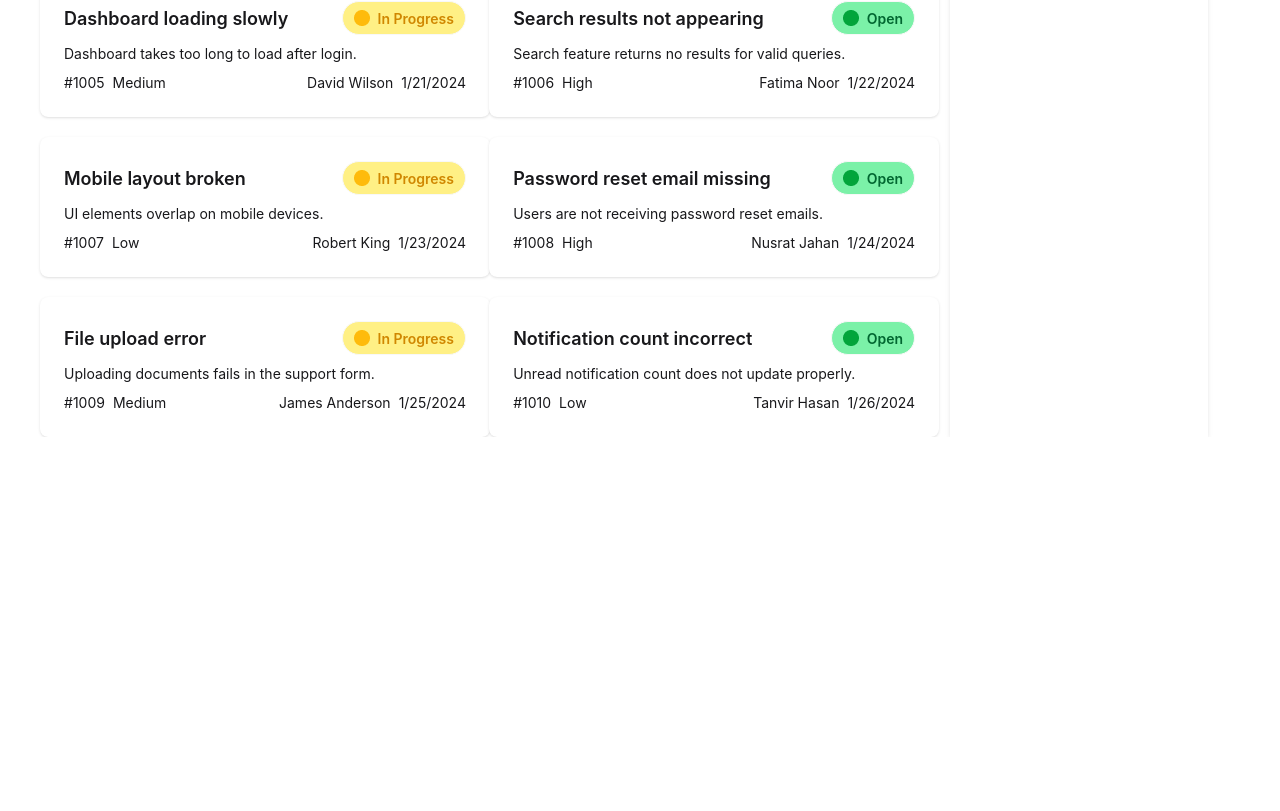
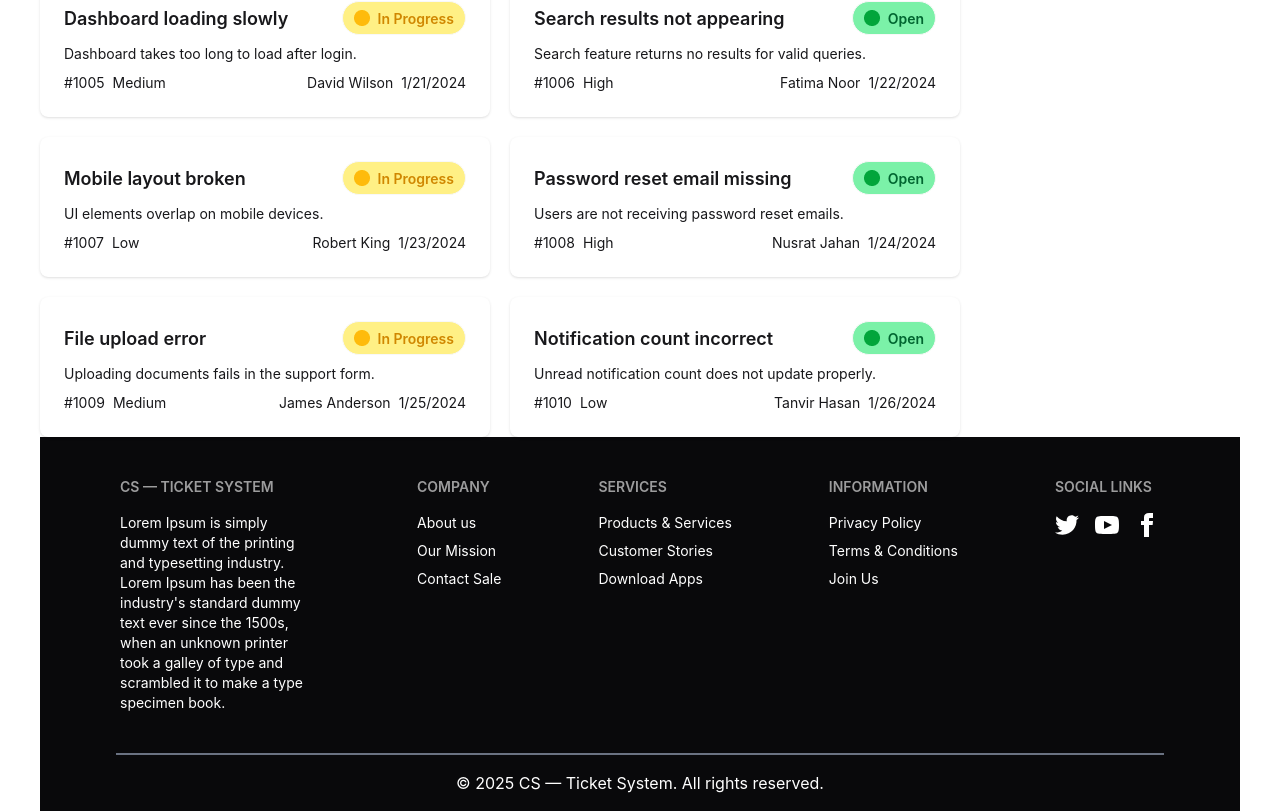
Before and after one commit to SBAhsan/Ticket-System-A2, a React (Vite) app: page / in a window 1280 px wide. Shown: the part 856-1667 px from the top of the page. Before the commit the page ends 1293 px from the top, so only its background shows below. Built offline with nearby package versions, Linux system fonts and the light colour scheme.

Commit message:
added footer part and toast and completed the project

```diff
--- a/package.json
+++ b/package.json
@@ -13,6 +13,7 @@
     "@tailwindcss/vite": "^4.2.1",
     "react": "^19.2.0",
     "react-dom": "^19.2.0",
+    "react-toastify": "^11.0.5",
     "tailwindcss": "^4.2.1"
   },
   "devDependencies": {
--- a/src/App.jsx
+++ b/src/App.jsx
@@ -3,6 +3,8 @@
 import Banner from "./components/Banner/Banner";
 import Navbar from "./components/Navbar/Navbar";
 import Tickets from "./components/Tickets/Tickets";
+import Footer from "./components/Footer/Footer";
+import { ToastContainer, toast } from 'react-toastify';
 
 const ticketsLink = fetch("/public/tickets.json").then((res) => res.json());
 
@@ -23,6 +25,7 @@
     const newTasks = taskStatus.filter(task => task.id !== taskId);
     setTaskStatus(newTasks);
     setInProgressCount(inProgressCount - 1);
+    toast(`One task is completed. ${newTasks.length} more tasks remaining.`)
   };
 
   const handleResolveTask = (taskTitle) => {
@@ -46,6 +49,8 @@
           handleResolveTask={handleResolveTask}
         ></Tickets>
       </Suspense>
+      <Footer></Footer>
+      <ToastContainer />
     </div>
   );
 }
--- a/src/components/Footer/Footer.jsx
+++ b/src/components/Footer/Footer.jsx
@@ -1,11 +1,82 @@
-import React from 'react';
+import React from "react";
 
 const Footer = () => {
-    return (
-        <div>
-
+  return (
+    <div>
+      <footer className="bg-neutral text-white">
+        <div className="footer footer-vertical md:footer-horizontal md:ml-10 p-10">
+          <nav>
+            <h6 className="footer-title ">CS — Ticket System</h6>
+            <p className="w-50">
+              Lorem Ipsum is simply dummy text of the printing and typesetting
+              industry. Lorem Ipsum has been the industry's standard dummy text
+              ever since the 1500s, when an unknown printer took a galley of
+              type and scrambled it to make a type specimen book.
+            </p>
+          </nav>
+          <nav>
+            <h6 className="footer-title">Company</h6>
+            <a className="link link-hover">About us</a>
+            <a className="link link-hover">Our Mission</a>
+            <a className="link link-hover">Contact Sale</a>
+          </nav>
+          <nav>
+            <h6 className="footer-title">Services</h6>
+            <a className="link link-hover">Products & Services</a>
+            <a className="link link-hover">Customer Stories</a>
+            <a className="link link-hover">Download Apps</a>
+          </nav>
+          <nav>
+            <h6 className="footer-title">Information</h6>
+            <a className="link link-hover">Privacy Policy</a>
+            <a className="link link-hover">Terms & Conditions</a>
+            <a className="link link-hover">Join Us</a>
+          </nav>
+          <nav>
+            <h6 className="footer-title">Social Links</h6>
+            <div className="grid grid-flow-col gap-4">
+              <a>
+                <svg
+                  xmlns="http://www.w3.org/2000/svg"
+                  width="24"
+                  height="24"
+                  viewBox="0 0 24 24"
+                  className="fill-current"
+                >
+                  <path d="M24 4.557c-.883.392-1.832.656-2.828.775 1.017-.609 1.798-1.574 2.165-2.724-.951.564-2.005.974-3.127 1.195-.897-.957-2.178-1.555-3.594-1.555-3.179 0-5.515 2.966-4.797 6.045-4.091-.205-7.719-2.165-10.148-5.144-1.29 2.213-.669 5.108 1.523 6.574-.806-.026-1.566-.247-2.229-.616-.054 2.281 1.581 4.415 3.949 4.89-.693.188-1.452.232-2.224.084.626 1.956 2.444 3.379 4.6 3.419-2.07 1.623-4.678 2.348-7.29 2.04 2.179 1.397 4.768 2.212 7.548 2.212 9.142 0 14.307-7.721 13.995-14.646.962-.695 1.797-1.562 2.457-2.549z"></path>
+                </svg>
+              </a>
+              <a>
+                <svg
+                  xmlns="http://www.w3.org/2000/svg"
+                  width="24"
+                  height="24"
+                  viewBox="0 0 24 24"
+                  className="fill-current"
+                >
+                  <path d="M19.615 3.184c-3.604-.246-11.631-.245-15.23 0-3.897.266-4.356 2.62-4.385 8.816.029 6.185.484 8.549 4.385 8.816 3.6.245 11.626.246 15.23 0 3.897-.266 4.356-2.62 4.385-8.816-.029-6.185-.484-8.549-4.385-8.816zm-10.615 12.816v-8l8 3.993-8 4.007z"></path>
+                </svg>
+              </a>
+              <a>
+                <svg
+                  xmlns="http://www.w3.org/2000/svg"
+                  width="24"
+                  height="24"
+                  viewBox="0 0 24 24"
+                  className="fill-current"
+                >
+                  <path d="M9 8h-3v4h3v12h5v-12h3.642l.358-4h-4v-1.667c0-.955.192-1.333 1.115-1.333h2.885v-5h-3.808c-3.596 0-5.192 1.583-5.192 4.615v3.385z"></path>
+                </svg>
+              </a>
+            </div>
+          </nav>
         </div>
-    );
+        <p className="text-center border-t-2 border-gray-500 mx-19 py-4">
+          © 2025 CS — Ticket System. All rights reserved.
+        </p>
+      </footer>
+    </div>
+  );
 };
 
 export default Footer;
--- a/src/components/Tickets/Tickets.jsx
+++ b/src/components/Tickets/Tickets.jsx
@@ -36,7 +36,7 @@
       </div>
 
       {/* task status and resolve task part */}
-      <div className="mx-8 shadow-md">
+      <div className="mx-8 shadow-md lg:mx-0 lg:shadow-none">
         {/* task status */}
         <div>
           <h3 className="text-xl font-semibold mb-4 mt-15 lg:mt-0 text-center lg:text-start">
```
Also changed, not shown: 1 other file (tests, documents, lock files or other folders).
